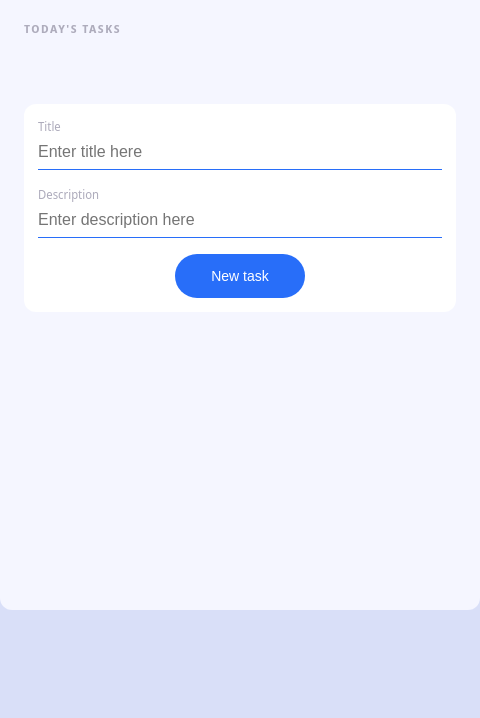
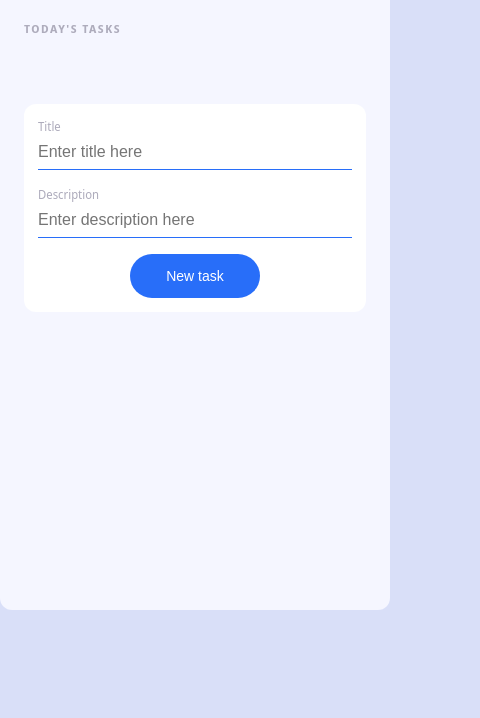
Before and after one commit to xuanphuccc/js-todos-list, a plain HTML site: page index.html in a window 390 px wide. Shown: the part 126-844 px from the top of the page, 480 px wide, since content can reach past the window. Drawn offline with nearby package versions, Linux system fonts and the light colour scheme; no server answers.

Commit message:
fix some display problem

```diff
--- a/style.css
+++ b/style.css
@@ -128,6 +128,9 @@ input[type = "checkbox"] {
     border: none;
     outline: none;
     border-bottom: 1px solid #286ef9;
+    -webkit-appearance: none;
+    -moz-appearance: none;
+    appearance: none;
 }
 
 .todo-input__submit {
@@ -147,8 +150,17 @@ input[type = "checkbox"] {
     font-size: 14px;
     cursor: pointer;
     transition: all 0.2s ease;
+    -webkit-appearance: none;
+    -moz-appearance: none;
+    appearance: none;
 }
 
 .btn:hover {
     opacity: 0.8;
 }
+
+@media only screen and (max-width: 720px) {
+    .main {
+        width: 100%;
+    }
+}
```
